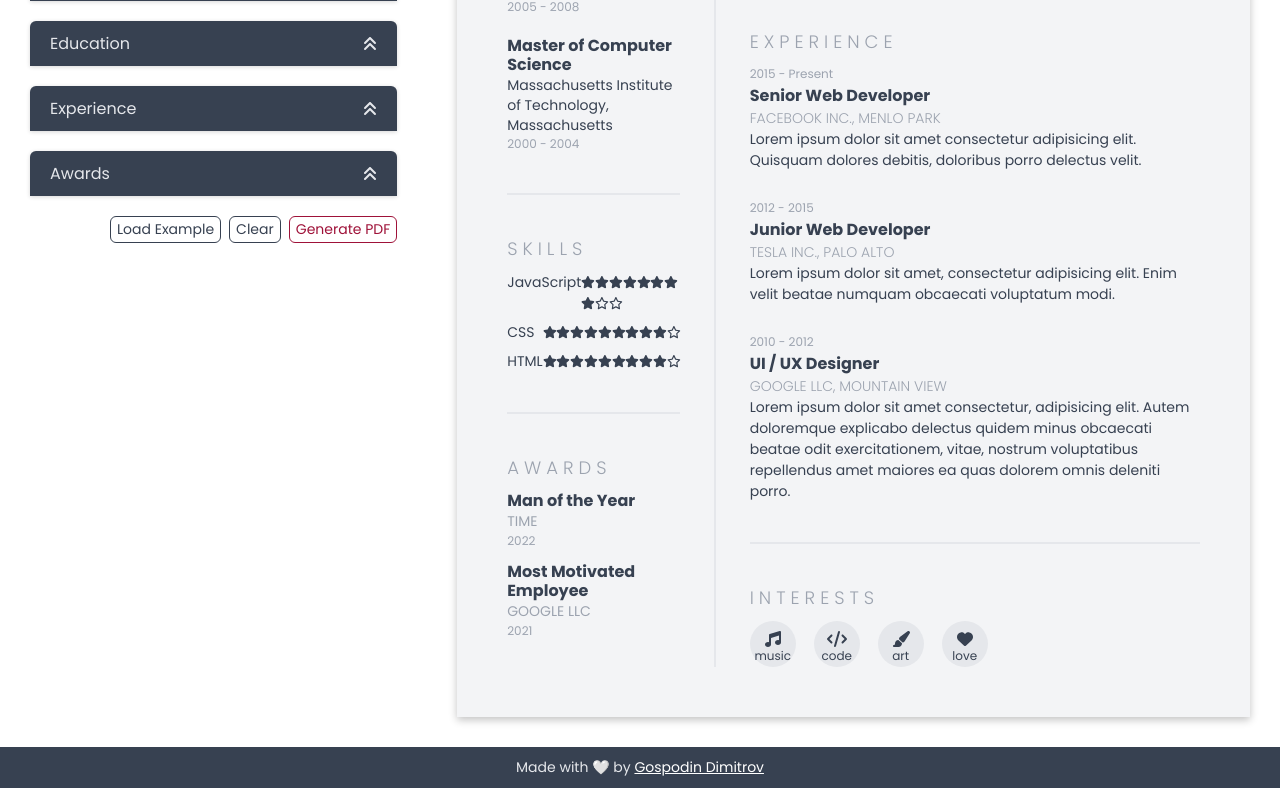
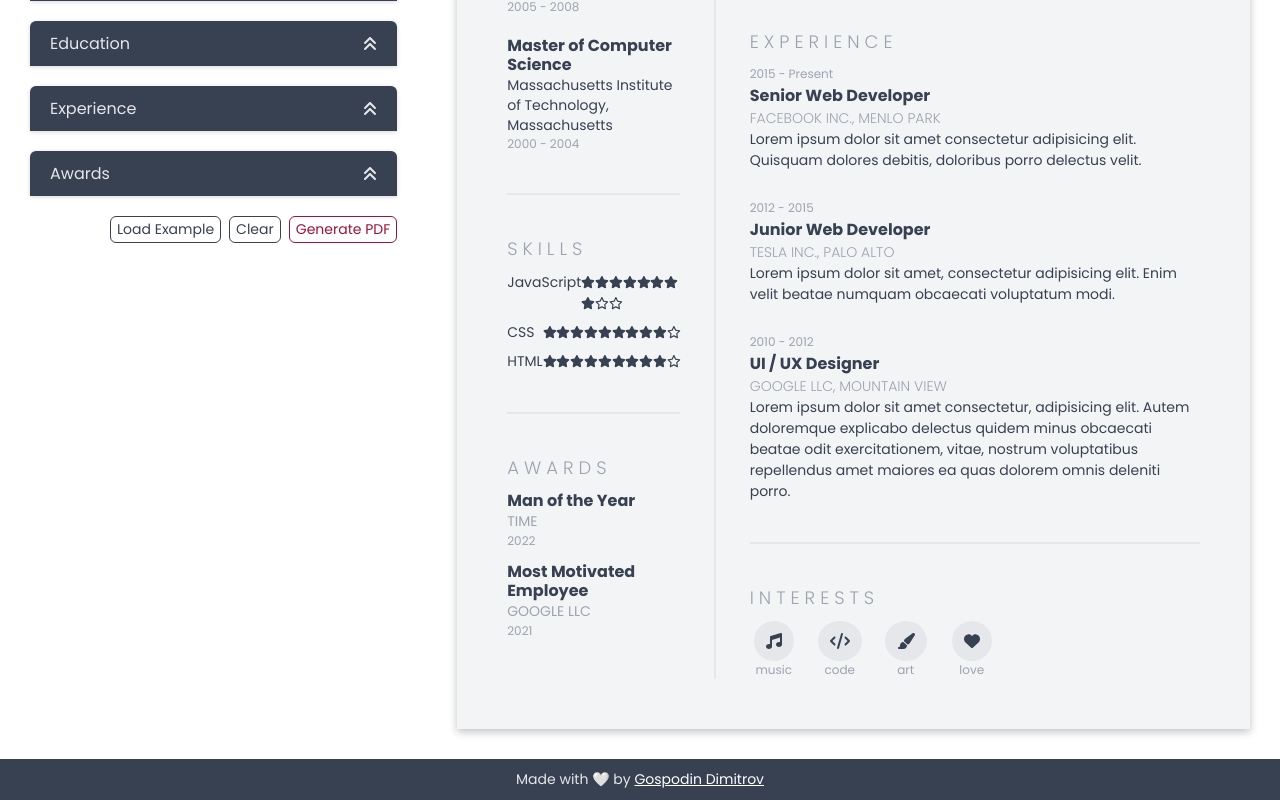
Before and after one commit to GDimitroff/cv-creator, a React (Create React App) app: page / in a window 1280 px wide. Shown: the part 592-1392 px from the top of the page. Built offline with nearby package versions, Linux system fonts and the light colour scheme.

Commit message:
Adjust interests sections

```diff
--- a/src/components/CVPreview/Interests.js
+++ b/src/components/CVPreview/Interests.js
@@ -9,7 +9,9 @@ const Interests = () => {
   const interestsList = interests.map((i) => {
     return (
       <div className={classes.interest} key={i}>
-        <Icon iconName={i} className="dark" link={false} />
+        <div className={classes.icon}>
+          <Icon iconName={i} className="dark" link={false} />
+        </div>
         <p className={classes.title}>{i}</p>
       </div>
     );
--- a/src/components/CVPreview/Interests.module.css
+++ b/src/components/CVPreview/Interests.module.css
@@ -5,16 +5,21 @@
 }
 
 .interest {
-  width: 46px;
-  height: 46px;
+  width: 48px;
   display: flex;
   flex-direction: column;
   align-items: center;
+}
+
+.icon {
+  display: flex;
+  align-items: center;
   background-color: var(--secondary-gray);
-  padding: 1rem;
+  padding: 1.2rem;
   border-radius: 50%;
 }
 
 .title {
   font-size: 1.2rem;
+  color: var(--secondary-dark);
 }
```
